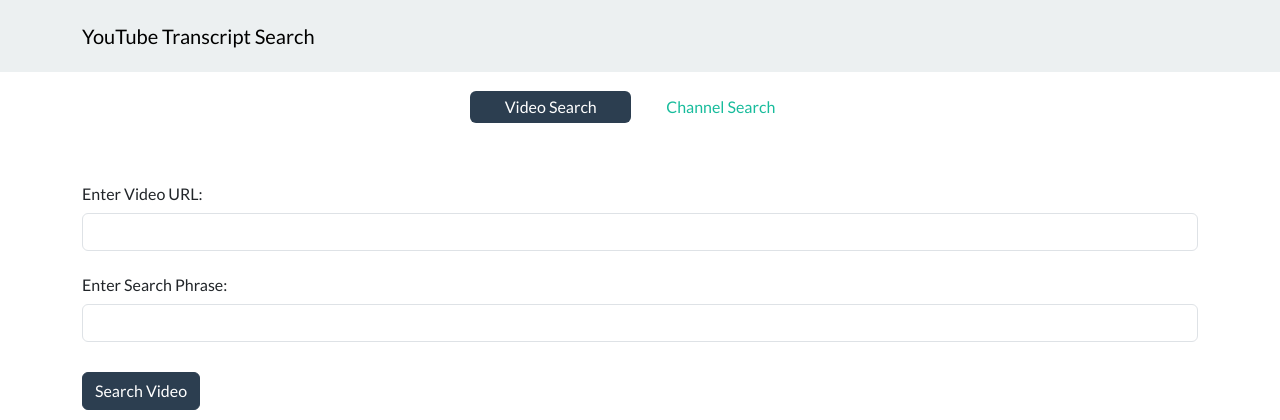
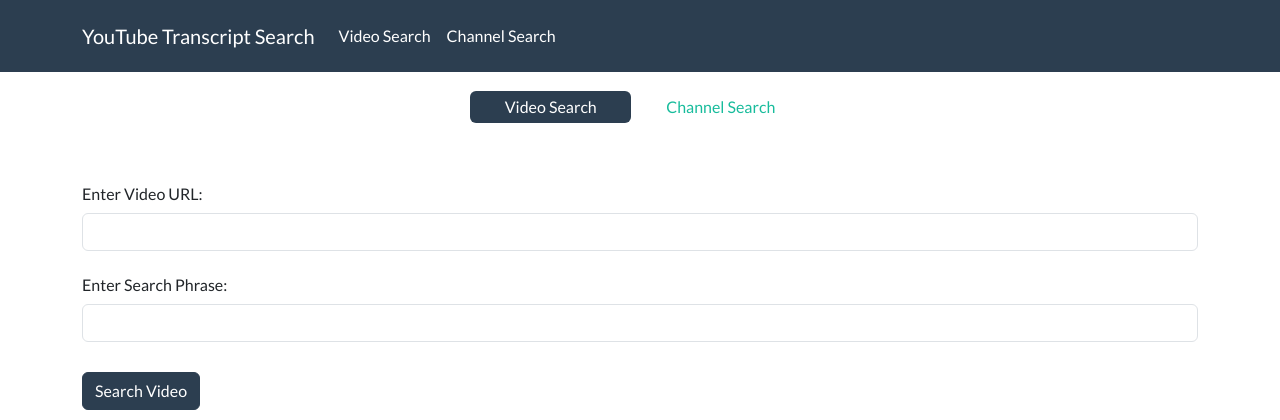
Before and after one commit to novaxc/youtube_transcript_search, a Flask app: page / in a window 1280 px wide. Shown: the top 420 px of the page. Run offline with Flask 3, Linux system fonts and the light colour scheme; some libraries are stand-ins or nearby versions.

Commit message:
Updated to display video results on separate page

```diff
--- a/app.py
+++ b/app.py
@@ -30,7 +30,7 @@
         yt = YouTube(video_url)
 
         print("This is the dataframe returned to the front end: \n", search_results)
-        return render_template('videosearch.html', df_html= search_results, title = yt.title, keyword_count=keyword_count)
+        return render_template('videoresults.html', df_html= search_results, title = yt.title, keyword_count=keyword_count)
 
     return render_template('videosearch.html', df_html= [], title = "", keyword_count=0)
 
@@ -46,9 +46,9 @@
         return render_template('channelsearch.html', df_html= df_list, titles_list = video_titles, count_list = count_list, zip=zip)
     return render_template('channelsearch.html', df_html= [], titles_list = [], count_list = [], zip=zip)
 
-@app.route('/results', methods=['GET', 'POST'])
+@app.route('/videoresults', methods=['GET', 'POST'])
 def results():
-    return render_template('results.html')  # Default to video search tab
+    return render_template('videoresults.html')
 
 """def index():
     if request.method == 'POST':
--- a/templates/base.html
+++ b/templates/base.html
@@ -13,9 +13,16 @@
     <link rel="stylesheet" href="{{ url_for('static', filename='css/bootstrap.min.css') }}">
 </head>
 <body>
-    <nav class="navbar navbar-expand-lg navbar-light bg-light">
+    <nav class="navbar navbar-expand-lg bg-primary" data-bs-theme="dark">
         <div class="container">
-            <a class="navbar-brand" href="{{ url_for('videosearch') }}">YouTube Transcript Search</a>
+            <a class="navbar-brand"href="{{ url_for('home') }}">YouTube Transcript Search</a>
+            <div class="collapse navbar-collapse" id="navbarColor01">
+                <ul class="navbar-nav me-auto">
+                    <a class="nav-link" href="{{ url_for('videosearch') }}">Video Search</a>
+                    <a class="nav-link mr-auto" href="{{ url_for('channelsearch') }}">Channel Search</a>
+                </ul>
+            </div>
+
         </div>
     </nav>
     <p style="margin-bottom: 15px;"></p>
--- a/templates/results.html
+++ /dev/null
@@ -1,6 +0,0 @@
-<div class="container mt-5">
-    <h1>Search Results</h1>
-    <div class="table-responsive">
-        {{ df_html | safe }}
-    </div>
-</div>
--- a/templates/videosearch.html
+++ b/templates/videosearch.html
@@ -57,6 +57,7 @@
           <b>Video Title:</b>
           <small class="text-body-secondary">{{ title }}</small>
         </h5>
+        <h5>
           <b>Count:</b>
           <small class="text-body-secondary">{{ keyword_count }}</small>
         </h5>
```
Also changed, not shown: templates/videoresults.html (added, +32 -0 lines), video_scraper.py (+7 -2 lines).
